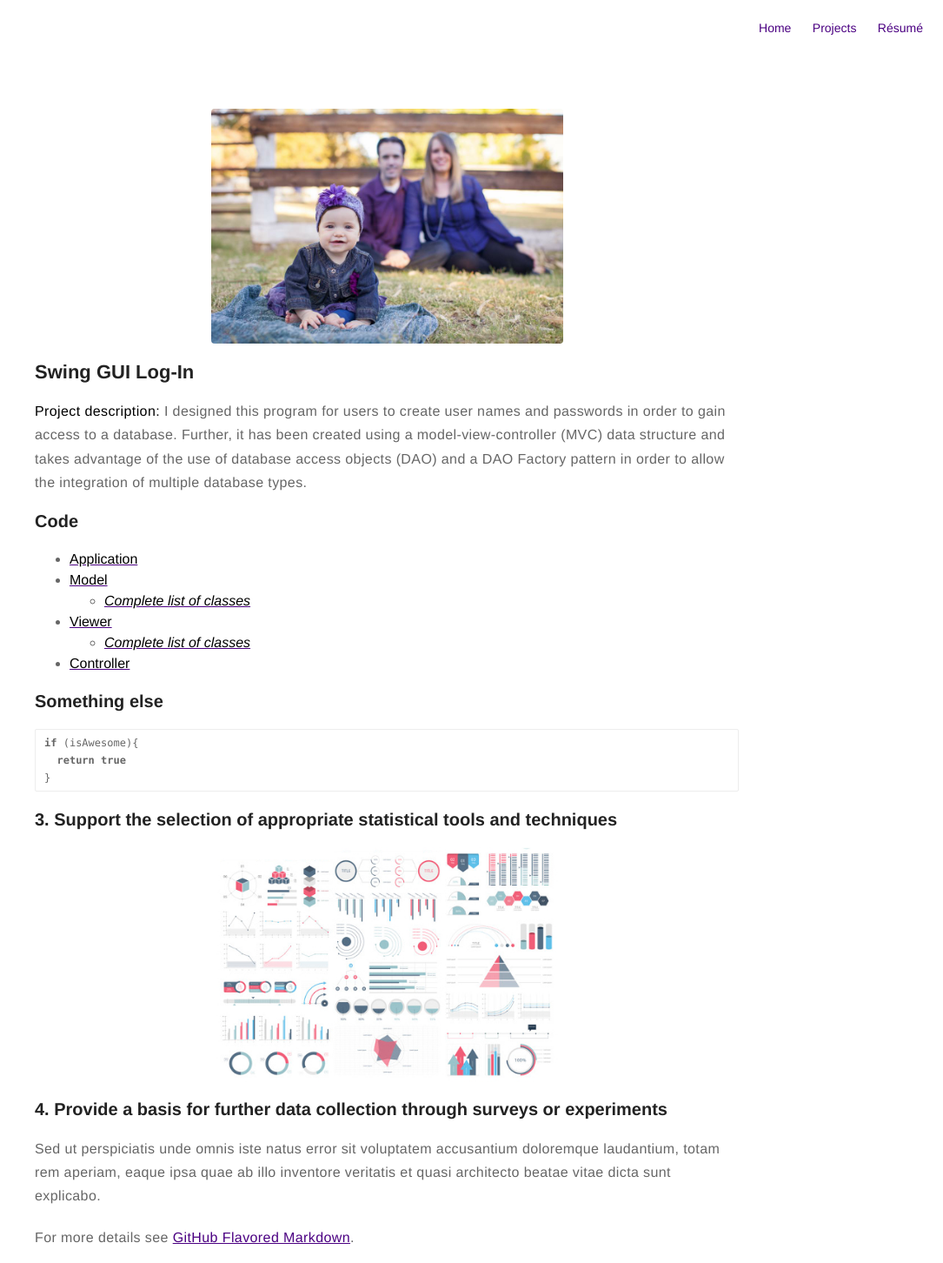
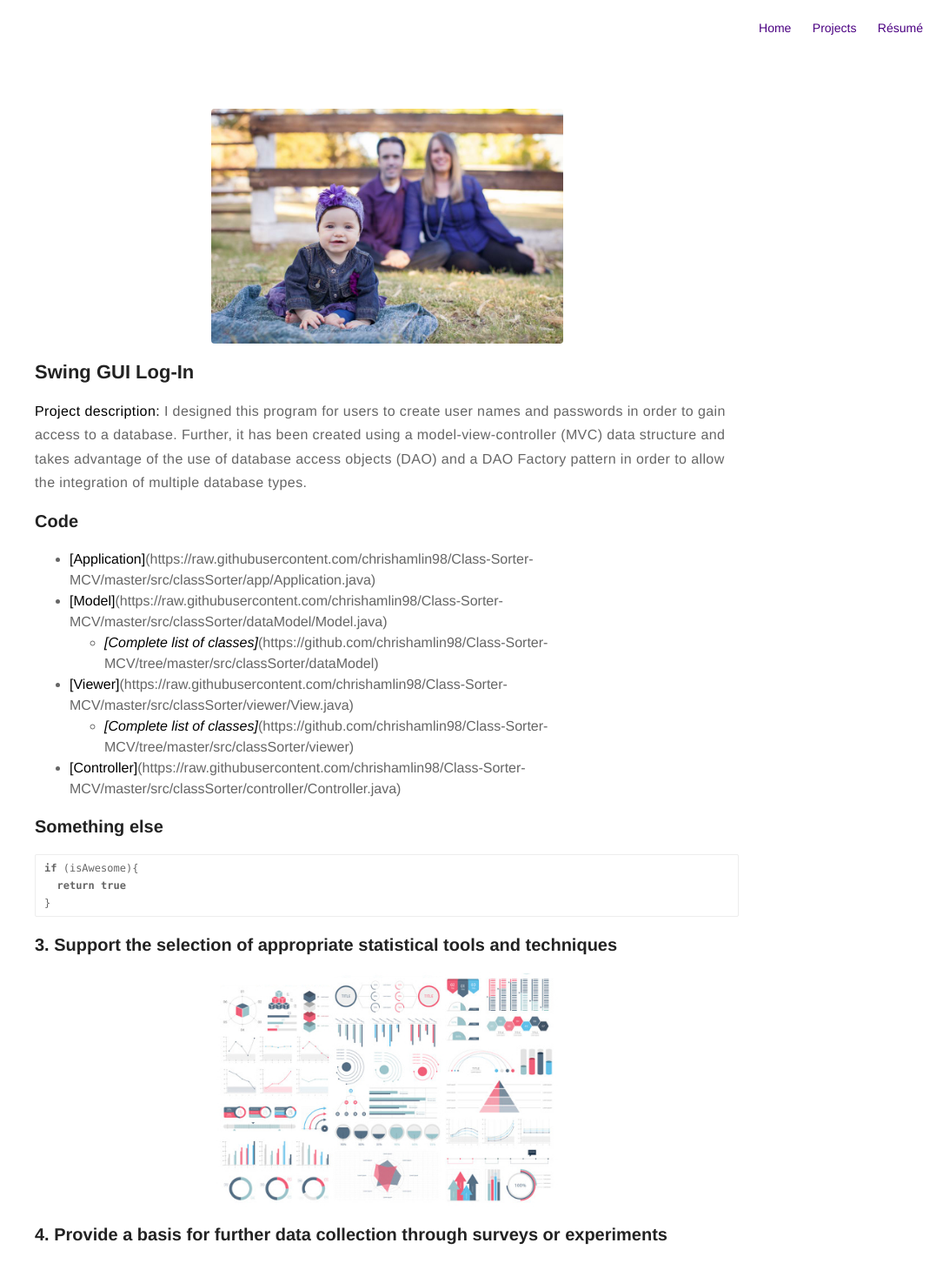
Before and after one commit to chrishamlin98/chrishamlin98.github.io, a Jekyll site: the page built from projects.md, in a window 1280 px wide, cut to the strip 0-1452 px from the top of the page. Shown: the whole strip at 87% size, without its empty margins (195-1280 px from the left). Built offline with Jekyll 4.4.1, drawn with Linux system fonts in a browser that asks for light colours.

Commit message:
Update projects.md

```diff
--- a/projects.md
+++ b/projects.md
@@ -10,12 +10,12 @@
 
 ### Code
 
-- [**Application**](https://raw.githubusercontent.com/chrishamlin98/Class-Sorter-MCV/master/src/classSorter/app/Application.java)
-- [**Model**](https://raw.githubusercontent.com/chrishamlin98/Class-Sorter-MCV/master/src/classSorter/dataModel/Model.java)
-   - [_**Complete list of classes**_](https://github.com/chrishamlin98/Class-Sorter-MCV/tree/master/src/classSorter/dataModel)
-- [**Viewer**](https://raw.githubusercontent.com/chrishamlin98/Class-Sorter-MCV/master/src/classSorter/viewer/View.java)
-   - [_**Complete list of classes**_](https://github.com/chrishamlin98/Class-Sorter-MCV/tree/master/src/classSorter/viewer)
-- [**Controller**](https://raw.githubusercontent.com/chrishamlin98/Class-Sorter-MCV/master/src/classSorter/controller/Controller.java)
+- **[Application]**(https://raw.githubusercontent.com/chrishamlin98/Class-Sorter-MCV/master/src/classSorter/app/Application.java)
+- **[Model]**(https://raw.githubusercontent.com/chrishamlin98/Class-Sorter-MCV/master/src/classSorter/dataModel/Model.java)
+   - ***[Complete list of classes]***(https://github.com/chrishamlin98/Class-Sorter-MCV/tree/master/src/classSorter/dataModel)
+- **[Viewer]**(https://raw.githubusercontent.com/chrishamlin98/Class-Sorter-MCV/master/src/classSorter/viewer/View.java)
+   - ***[Complete list of classes]***(https://github.com/chrishamlin98/Class-Sorter-MCV/tree/master/src/classSorter/viewer)
+- **[Controller]**(https://raw.githubusercontent.com/chrishamlin98/Class-Sorter-MCV/master/src/classSorter/controller/Controller.java)
 
 ### Something else
 
```
